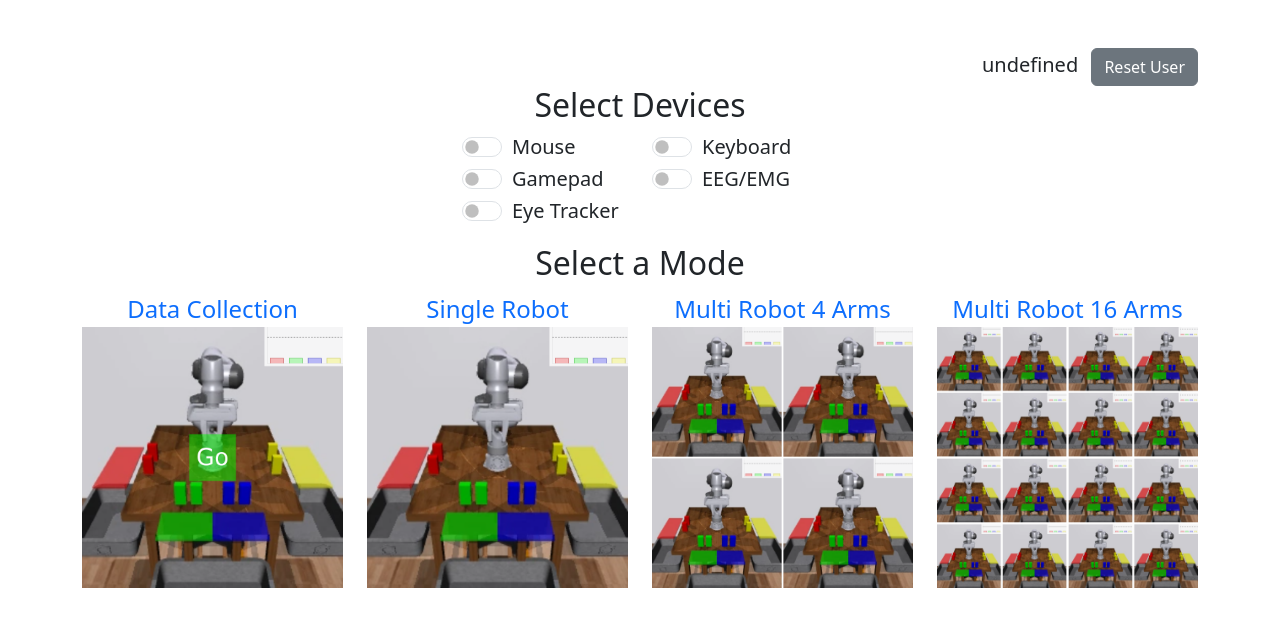
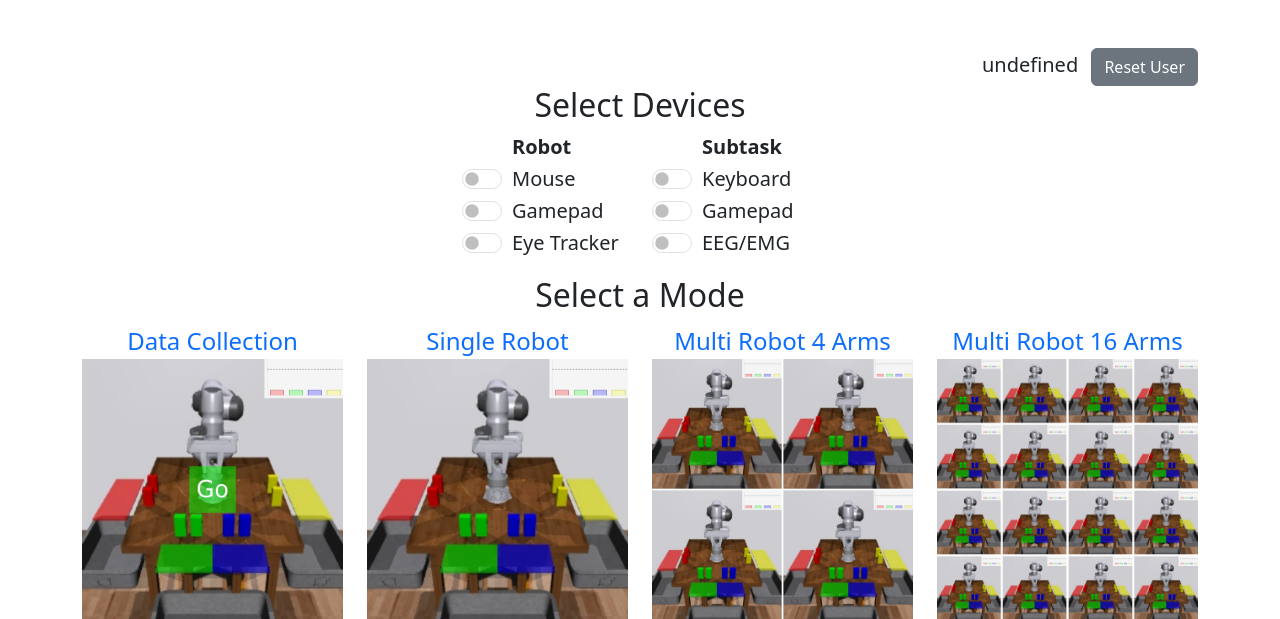
Before and after one commit to arayabrain/multiagent-bmi-webui-collab, a FastAPI app: page / in a window 1280 px wide. Shown: the top 619 px of the page. Run offline with FastAPI, Linux system fonts and the light colour scheme; the visitor is signed in with stand-in values (Sample User, id 1); parts of the project's set-up code (start-up, migrations or seed data) failed here and were passed over.

Commit message:
Separates gamepad selection input for both robot selection and subtask, although it will still be recognized as a single device. Both checkboxes are sync, so only need to click once actually. Fixes #47

```diff
--- a/app/static/index.js
+++ b/app/static/index.js
@@ -9,19 +9,36 @@
     );
     initDeviceSelection();
 
+    // Sync gamepad toggles for robot and subtask selection
+    const gamepadCheckbox0 = document.getElementById('toggle-gamepad-0');
+    const gamepadCheckbox1 = document.getElementById('toggle-gamepad-1');
+    function syncCheckboxes(sourceCheckbox, targetCheckbox) {
+        targetCheckbox.checked = sourceCheckbox.checked;
+    };
+    gamepadCheckbox0.addEventListener('change', () => {
+        syncCheckboxes(gamepadCheckbox0, gamepadCheckbox1);
+    });
+    gamepadCheckbox1.addEventListener('change', () => {
+        syncCheckboxes(gamepadCheckbox1, gamepadCheckbox0);
+    });
+
     const modeLinks = document.querySelectorAll('.mode-link');
     modeLinks.forEach(link => {
         link.addEventListener('click', (event) => {
             // validate the device selection
             const deviceSelection = JSON.parse(sessionStorage.getItem('deviceSelection'));
-            const isRobotDeviceSelected = document.getElementById(`toggle-mouse`).checked || document.getElementById(`toggle-gamepad`).checked || document.getElementById(`toggle-gaze`).checked;
-            const isSubtaskDeviceSelected = document.getElementById(`toggle-keyboard`).checked || document.getElementById(`toggle-eeg`).checked;
+            const isRobotDeviceSelected = document.getElementById(`toggle-mouse`).checked || document.getElementById(`toggle-gamepad-0`).checked || document.getElementById(`toggle-gaze`).checked;
+            const isSubtaskDeviceSelected = document.getElementById(`toggle-keyboard`).checked || document.getElementById(`toggle-gamepad-1`).checked || document.getElementById(`toggle-eeg`).checked;
             const isDeviceSelected = deviceSelection && isRobotDeviceSelected && isSubtaskDeviceSelected
+            console.log(`deviceSelection: ${deviceSelection}`);
+            console.log(`isRobotDeviceSelected: ${isRobotDeviceSelected}`);
+            console.log(`isSubtaskDeviceSelected: ${isSubtaskDeviceSelected}`);
+            console.log(`IsDeviceSelected: ${isDeviceSelected}`);
             // TODO: validate robot selection and subtask selection respectively
             if (!isDeviceSelected) {
                 event.preventDefault();
                 alert('Please choose one device each from left & right column.');
-            }
+            };
         });
     });
 });
@@ -53,6 +70,12 @@
 
     // set the state
     Object.keys(state).forEach(device => {
-        document.getElementById(`toggle-${device}`).checked = state[device];
+        if (device == "gamepad") {
+            // Special case
+            document.getElementById(`toggle-${device}-0`).checked = state[device];
+            document.getElementById(`toggle-${device}-1`).checked = state[device];
+        } else {
+            document.getElementById(`toggle-${device}`).checked = state[device];
+        }
     });
 }
--- a/app/templates/index.html
+++ b/app/templates/index.html
@@ -30,12 +30,15 @@
             <!-- Robot Selection Devices -->
             <div class="col-md-2 text-start">
                 <div class="form-check form-switch">
+                    <b>Robot</b>
+                </div>
+                <div class="form-check form-switch">
                     <input class="form-check-input" type="checkbox" id="toggle-mouse">
                     <label class="form-check-label" for="toggle-mouse">Mouse</label>
                 </div>
                 <div class="form-check form-switch">
-                    <input class="form-check-input" type="checkbox" id="toggle-gamepad">
-                    <label class="form-check-label" for="toggle-gamepad">Gamepad</label>
+                    <input class="form-check-input" type="checkbox" id="toggle-gamepad-0">
+                    <label class="form-check-label" for="toggle-gamepad-0">Gamepad</label>
                 </div>
                 <div class="form-check form-switch">
                     <input class="form-check-input" type="checkbox" id="toggle-gaze">
@@ -45,8 +48,15 @@
             <!-- Subtask Selection Devices -->
             <div class="col-md-2 text-start">
                 <div class="form-check form-switch">
+                    <b>Subtask</b>
+                </div>
+                <div class="form-check form-switch">
                     <input class="form-check-input" type="checkbox" id="toggle-keyboard">
                     <label class="form-check-label" for="toggle-keyboard">Keyboard</label>
+                </div>
+                <div class="form-check form-switch">
+                    <input class="form-check-input" type="checkbox" id="toggle-gamepad-1">
+                    <label class="form-check-label" for="toggle-gamepad-1">Gamepad</label>
                 </div>
                 <div class="form-check form-switch">
                     <input class="form-check-input" type="checkbox" id="toggle-eeg">
```
